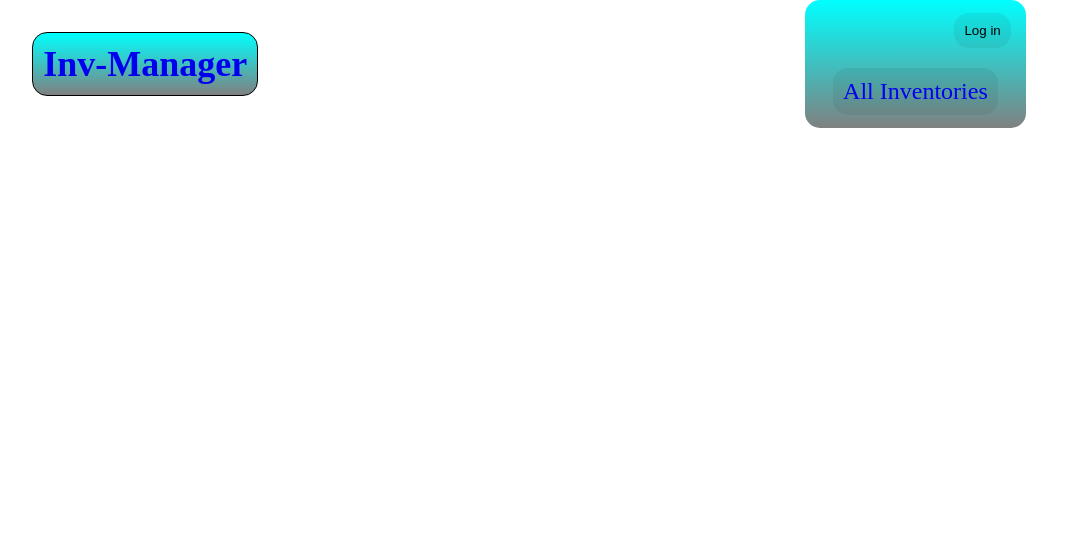
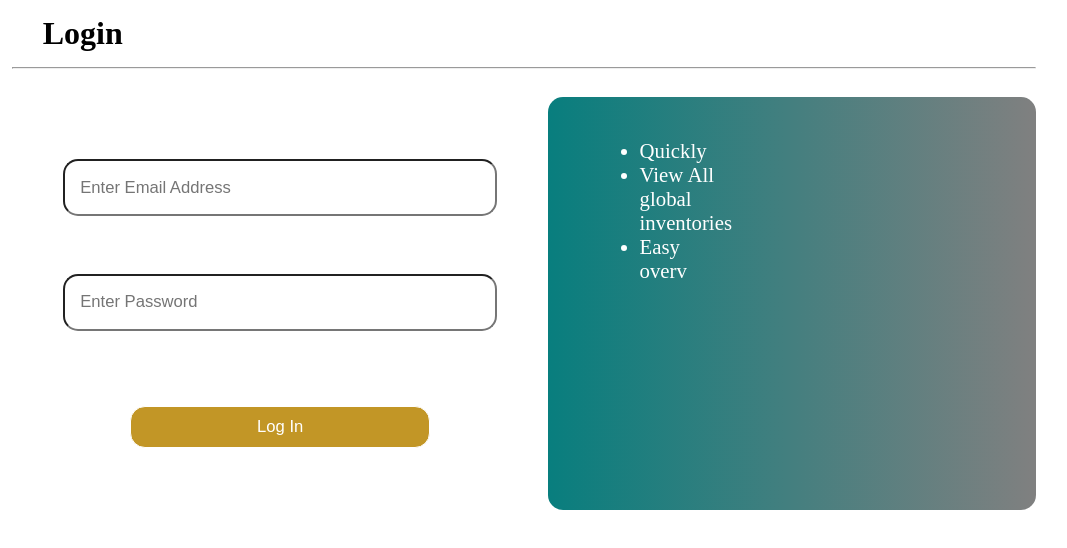
Before and after one commit to JAugustineFlory/Inv-Manager, a React (Vite) app in the folder frontend/: page /Login in a window 1280 px wide. Shown: the top 548 px of the page, without its empty margins (116-1183 px from the left). Built offline with nearby package versions, Linux system fonts and the light colour scheme.

Commit message:
Feature: Complete Signup and Sign-in views. Refactor App to dynamically adjust display for logged-in vs not Logged in. Add and adjust styling

```diff
--- a/frontend/src/App.css
+++ b/frontend/src/App.css
@@ -1,9 +1,21 @@
+:root {
+  --card-bkg: repeating-linear-gradient(rgb(8, 126, 126), gray);
+  --card-bkg-right: repeating-linear-gradient(
+    to right,
+    rgb(8, 126, 126), gray
+  );
+}
+
 /* Globals */
 body {
   width: 80vw;
   max-width: 1200px;
   margin: 0 auto;
   /* background-color: rgb(199, 171, 171); */
+}
+h2 {
+  font-size: 2em;
+  margin: 15px 3%;
 }
 
 button, .btn, NavLink {
@@ -29,7 +41,6 @@ a {
 
 /* Components */
 nav {
-  /* background: green; */
   display: flex;
   flex-direction: row;
   justify-content: space-between;
@@ -37,12 +48,13 @@ nav {
   font-size: 1.5em;
   height: fit-content;
   padding: 0 1%;
+  margin-top: 15px;
 }
 .logo {
   padding: 10px;
   border: solid black 1px;
   border-radius: 15px;
-  background-image: linear-gradient(cyan, gray);
+  background-image: var(--card-bkg);
   margin: 10px;
 }
 .profile {
@@ -52,7 +64,7 @@ nav {
   justify-content: center;
   align-items: center;
   flex-direction: column;
-  background-image: linear-gradient(cyan, gray);
+  background-image: var(--card-background);
   padding: 3px 10px;
   border-radius: 15px;
 }
@@ -110,3 +122,35 @@ nav {
   padding: 10px 0;
   border: white 1px groove;
 }
+
+/* Login/Signup */
+.login-main {
+  display: flex;
+
+}
+form.login {
+  height: 50vh;
+  max-width: 600px;
+  display: flex;
+  flex-direction: column;
+  justify-content: space-evenly;
+  margin: auto;
+  background-image: var(--card-background);
+}
+form.login input, .login-btn {
+  width: 40vw;
+  max-width: 400px;
+  height: 2em;
+  border-radius: 15px;
+  margin: 2px auto;
+  padding: 10px 15px;
+  font-size: .8em;
+}
+
+.login-btn {
+  margin-top: 20px;
+  background-color: rgb(194, 150, 38);
+  color: white;
+  font-size: 1.3em;
+  max-width: 300px;
+}
--- a/frontend/src/App.tsx
+++ b/frontend/src/App.tsx
@@ -2,13 +2,22 @@ import { Routes, Route } from 'react-router-dom';
 
 import NavBar from './components/NavBar.tsx';
 import Items from './components/Items.tsx';
+import Login from './components/Login.tsx';
 
 import './App.css';
 
+class User_Session {
+  constructor(inv='global', loggedIn=false) {
+    this.inv = inv;
+    this.loggedIn = loggedIn;
+  }
+}
 
 function App() {
+  const current_user = new User_Session();
 
   return (
+    current_user.loggedIn ? (
       <>
         <header>
           <NavBar user={null} />
@@ -21,6 +30,16 @@ function App() {
           </Routes>
         </main>
       </>
+    ) : (
+      <>
+        <header>
+
+        </header>
+        <Routes>
+          <Route path="/Login" element={<Login />}></Route>
+        </Routes>
+      </>
+    )
   )
 }
 
--- /dev/null
+++ b/frontend/src/components/Login.tsx
@@ -0,0 +1,42 @@
+
+
+
+function Login(logged=false) {
+
+  const LogSign = true;
+
+  return (
+    <>
+      <h2>Login</h2>
+      <hr />
+      <div className="login-main">
+        <form action="" className="login item-card">
+          {LogSign ? (
+            <>
+              <input type="email" name="email" placeholder="Enter Email Address" />
+              <input type="password" name="password" placeholder="Enter Password" />
+            </>
+          ) : (
+            <>
+              <input type="text" name="name" placeholder="Enter Name" />
+            </>
+          )}
+          <button className="login-btn" type="submit">
+            {LogSign ? ('Log In') : ('Create Account')}
+          </button>
+        </form>
+        <div className="info item-card">
+          <ul>
+            <li>Quickly</li>
+            <li>View All global inventories</li>
+            <li>Easy overv</li>
+          </ul>
+        </div>
+      </div>
+    </>
+  )
+}
+
+
+
+export default Login
--- a/frontend/src/components/NavBar.tsx
+++ b/frontend/src/components/NavBar.tsx
@@ -14,14 +14,13 @@ type NavBarProps = {
 
 function NavBar({ user }: NavBarProps) {
 
-
   return (
     <nav>
       <NavLink to={'/'}><h1 className="logo btn">Inv-Manager</h1></NavLink>
       <div className="profile">
         {!user ? (
           <>
-              <button className="icon-pill">Log in</button>
+            <NavLink to={'/login'} className="btn icon-pill">Log in</NavLink>
             <NavLink to={'/items/all'}><p className="btn">All Inventories</p></NavLink>
           </>
         ) : (
```
Lines whose indentation alone changed are shown as unchanged.
